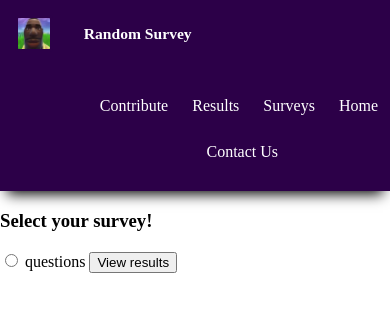
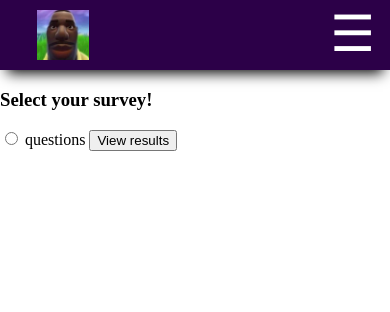
Before and after one commit to DavidToh2/Survey-Website, a Flask app: page /results in a window 390 px wide. Shown: the top 312 px of the page. Run offline with Flask 2, Linux system fonts and the light colour scheme.

Commit message:
Mobile-friendly header

```diff
--- a/static/scripts/layout-navbar.js
+++ b/static/scripts/layout-navbar.js
@@ -1,3 +1,11 @@
+function showTabletMenu() {
+    $(".header__button").toggleClass("header__button-tablet--visible");
+}
+
+function screenWidth() {
+    $("#contact").html(`${screen.width} px`);
+}
+
 $(document).ready(function() {
     var currentURL = window.location.href;
 
@@ -8,6 +16,8 @@ $(document).ready(function() {
         }
     });
 
+    var widthTimer = setInterval(screenWidth, 100);
+
 });
 
 window.onscroll = function() {
@@ -15,9 +25,13 @@ window.onscroll = function() {
         console.log("Displaying tiny header");
         $(".header__icon").addClass("header__icon--tiny");
         $(".header__title").addClass("header__title--tiny");
+        $(".header__button").addClass("header__button--tiny");
+        $(".header__navbar-tablet").addClass("header__navbar-tablet--tiny");
     } else {
         console.log("Displaying big header");
         $(".header__icon").removeClass("header__icon--tiny");
         $(".header__title").removeClass("header__title--tiny");
+        $(".header__button").removeClass("header__button--tiny");
+        $(".header__navbar-tablet").removeClass("header__navbar-tablet--tiny");
     }
 }
--- a/static/styles.css
+++ b/static/styles.css
@@ -1,5 +1,10 @@
 /* SASS variables. These have to be defined globally and are imperative.
 Invoke using $variable-name. */
+/* $phone-screen: 480px;
+$tablet-screen: 768px;
+$laptop-sm: 1024px;
+$laptop-md: 1440px;
+$laptop-lg: 1920px; */
 /* CSS variables. These were added pretty recently, and are defined in :root (i.e. html).
 These variables are declarative. Invoke using var(--variable-name). */
 :root {
@@ -10,7 +15,6 @@ These variables are declarative. Invoke using var(--variable-name). */
   --font-family: "Georgia", sans-serif;
   font-size: 16px;
   --font-size__title: 1.25rem;
-  --picture-width: min(100%, 900px);
   margin: 0px;
 }
 
@@ -36,6 +40,7 @@ button, .button {
   padding: 5px;
 }
 
+/* HEADER AND MOBILE/TABLET HEADER STYLES */
 .header {
   display: flex;
   position: sticky;
@@ -46,52 +51,90 @@ button, .button {
   box-shadow: 0px 10px 13px -7px #000000, 5px 5px 15px 5px rgba(0, 0, 0, 0);
   z-index: 10;
   transition: all 1s ease-in-out;
+  /* &__title {
+      text-align: center;
+      font-size: clamp(15px, 4vw, 30px);
+      font-weight: 700;
+      color: white;
+      padding: 22px clamp(15px, 4vw, 30px);;
+      display: block;
+      float: left;
+      transition: all 1s ease-in-out;
+
+      &--tiny {
+          font-size: clamp(7.5px, 2vw, 15px);
+          padding: 14px clamp(7.5px, 2vw, 15px);
+      }
+  } */
+}
+@media only screen and (max-width: 1024px) {
+  .header {
+    align-items: flex-start;
+  }
 }
 .header__icon {
   object-fit: cover;
-  height: clamp(30px, 8vw, 60px);
-  border-radius: 10%;
-  border: 3px solid var(--purple);
-  margin: 15px;
+  height: 50px;
+  /* border-radius: 10%; */
+  padding: 5px;
+  margin: 5px;
+  margin-left: calc(clamp(50px, 16vw, 100px) - 30px);
   display: block;
   float: left;
-  transition: all 1s ease-in-out;
+  transition: width, height 1s ease-in-out;
 }
 .header__icon--tiny {
-  height: clamp(15px, 4vw, 30px);
+  height: 30px;
   border: 1px solid var(--purple);
-}
-.header__title {
-  text-align: center;
-  font-size: clamp(15px, 4vw, 30px);
-  font-weight: 700;
-  color: white;
-  padding: 22px clamp(15px, 4vw, 30px);
-  display: block;
-  float: left;
-  transition: all 1s ease-in-out;
-}
-.header__title--tiny {
-  font-size: clamp(7.5px, 2vw, 15px);
-  padding: 14px clamp(7.5px, 2vw, 15px);
 }
 .header__navbar {
   list-style: none;
+  margin: 0;
+  padding: 0;
+  margin-left: auto;
+  flex-wrap: wrap;
+}
+@media only screen and (max-width: 1024px) {
+  .header__navbar {
+    display: flex;
+    flex-direction: column;
+  }
+}
+.header__navbar-tablet {
+  margin: 0px 10px;
   flex: 1;
-  background-color: var(--purple);
-  display: block;
-  float: left;
+  display: none;
+  color: white;
+  font-size: 50px;
+  margin-right: 10px;
+  cursor: pointer;
+  transition: width, height, font-size 1s ease-in-out;
+}
+@media only screen and (max-width: 1024px) {
+  .header__navbar-tablet {
+    display: block;
+  }
+  .header__navbar-tablet:hover {
+    background-color: var(--yellow);
+  }
+  .header__navbar-tablet:focus {
+    background-color: var(--yellow);
+  }
+  .header__navbar-tablet--tiny {
+    font-size: 30px;
+  }
 }
 .header__navbar a {
-  font-size: 1rem;
   font-weight: 500;
   color: white;
   text-decoration: none;
+  transition: width, height, font-size 1s ease-in-out;
 }
 .header__button {
-  background-color: var(--purple);
-  padding: 14px clamp(12px, 2vw, 24px);
-  float: right;
+  padding: 10px clamp(12px, 2vw, 24px);
+  font-size: 1.25rem;
+  display: inline;
+  cursor: pointer;
 }
 .header__button--active {
   background-color: var(--cyan);
@@ -99,15 +142,54 @@ button, .button {
 .header__button:hover {
   background-color: var(--yellow);
 }
+.header__button--tiny {
+  font-size: 1rem;
+  padding: 6px clamp(12px, 2vw, 24px);
+}
+@media only screen and (max-width: 1024px) {
+  .header__button {
+    display: none;
+    padding: 10px 60px 10px 60px;
+    margin-right: 10px;
+  }
+  .header__button-tablet--visible {
+    display: block;
+  }
+}
+.header__padding {
+  display: inline;
+  margin: 1px 50px;
+}
+@media only screen and (max-width: 1024px) {
+  .header__padding {
+    display: none;
+  }
+}
 
+/* PAGE CONTENT GENERIC STYLES */
+h1 {
+  font-size: max(3rem, 5vw);
+}
+
+@media only screen and (max-width: 768px) {
+  h1 {
+    font-size: 1.5rem;
+  }
+}
 .page-content {
   display: flex;
   flex-wrap: wrap;
 }
 
+.section-container {
+  flex: 100%;
+  display: flex;
+  flex-wrap: wrap;
+  margin-bottom: 30px;
+}
+
 .section {
   flex: 100%;
-  background-color: var(--beige);
   position: relative;
   display: block;
   margin-left: min(max(96px, 20%) - 96px, 10%);
@@ -117,8 +199,21 @@ button, .button {
   margin-right: max(0px, 20% - 96px);
 }
 
+.bgimg {
+  background-size: cover;
+}
+.bgimg--overlay-se {
+  position: absolute;
+  height: 100%;
+  width: 100%;
+  background-image: linear-gradient(150deg, rgb(255, 255, 255) 30%, rgba(255, 255, 255, 0.7) 100%);
+}
+
+/* INDEX PAGE STYLES */
 .colourful-title {
   /* https://blog.logrocket.com/five-cool-css-header-styles-with-cross-browser-compatibility/ */
+  position: relative;
+  padding: 10px 0px;
   width: max-content;
   background-image: conic-gradient(#553c9a, #ee4b2b, #00c2cb, #553c9a);
   background-clip: text;
@@ -130,6 +225,7 @@ button, .button {
   position: relative;
   width: 100%;
   font-family: "Verdana", sans-serif;
+  --picture-width: min(100%, 900px);
 }
 .slide__container {
   position: relative;
--- a/static/styles.scss
+++ b/static/styles.scss
@@ -3,6 +3,26 @@
 Invoke using $variable-name. */
 $beige: rgb(243, 236, 199);
 $beige-transparent: rgba($beige, 0);
+
+@mixin devices ($breakpoint) {
+    @if $breakpoint == phone {
+        @media only screen and (max-width: 768px) {
+            @content;
+        }
+    }
+
+    @if $breakpoint == tablet {
+        @media only screen and (max-width: 1024px) {
+            @content;
+        }
+    }
+}
+
+/* $phone-screen: 480px;
+$tablet-screen: 768px;
+$laptop-sm: 1024px;
+$laptop-md: 1440px;
+$laptop-lg: 1920px; */
 
 /* CSS variables. These were added pretty recently, and are defined in :root (i.e. html).
 These variables are declarative. Invoke using var(--variable-name). */
@@ -14,8 +34,7 @@ These variables are declarative. Invoke using var(--variable-name). */
     --font-family: "Georgia", sans-serif;
     font-size: 16px;
     --font-size__title: 1.25rem;
-    --picture-width: min(100%, 900px);
-    margin: 0px
+    margin: 0px;
 }
 body {
     display: block;
@@ -35,6 +54,8 @@ button, .button {
     padding: 5px;
 }
 
+                /* HEADER AND MOBILE/TABLET HEADER STYLES */
+
 .header {
     display: flex;
     position: sticky;
@@ -46,23 +67,28 @@ button, .button {
     z-index: 10;
     transition: all 1s ease-in-out;
 
+    @include devices(tablet) {
+        align-items: flex-start;
+    }
+
     &__icon {
         object-fit: cover;
-        height: clamp(30px, 8vw, 60px);
-        border-radius: 10%;
-        border: 3px solid var(--purple);
-        margin: 15px;
+        height: 50px;
+        /* border-radius: 10%; */
+        padding: 5px;
+        margin: 5px;
+        margin-left: calc(clamp(50px, 16vw, 100px) - 30px);
         display: block;
         float: left;
-        transition: all 1s ease-in-out;
+        transition: width, height 1s ease-in-out;
 
         &--tiny {
-            height: clamp(15px, 4vw, 30px);
+            height: 30px;
             border: 1px solid var(--purple);
         }
     }
 
-    &__title {
+    /* &__title {
         text-align: center;
         font-size: clamp(15px, 4vw, 30px);
         font-weight: 700;
@@ -76,27 +102,60 @@ button, .button {
             font-size: clamp(7.5px, 2vw, 15px);
             padding: 14px clamp(7.5px, 2vw, 15px);
         }
-    }
+    } */
 
     &__navbar {
         list-style: none;
+        margin: 0;
+        padding: 0;
+        margin-left: auto;
+        flex-wrap: wrap;
+
+        @include devices(tablet) {
+            display: flex;
+            flex-direction: column;
+        }
+    }
+
+    &__navbar-tablet {
+        margin: 0px 10px;
         flex: 1;
-        background-color: var(--purple);
-        display: block;
-        float: left;
+        display: none;
+        color: white;
+        font-size: 50px;
+        margin-right: 10px;
+        cursor: pointer;
+        transition: width, height, font-size 1s ease-in-out;
+
+        @include devices(tablet) {
+            display: block;
+
+            &:hover {
+                background-color: var(--yellow);
+            }
+
+            &:focus {
+                background-color: var(--yellow);
+            }
+
+            &--tiny {
+                font-size: 30px;
+            }
+        }
     }
 
     &__navbar a {
-        font-size: 1rem;
         font-weight: 500;
         color: white;
         text-decoration: none;
+        transition: width, height, font-size 1s ease-in-out;
     }
 
     &__button {
-        background-color: var(--purple);
-        padding: 14px clamp(12px, 2vw, 24px);
-        float: right;
+        padding: 10px clamp(12px, 2vw, 24px);
+        font-size: 1.25rem;
+        display: inline;
+        cursor: pointer;
 
         &--active {
             background-color: var(--cyan);
@@ -105,6 +164,41 @@ button, .button {
         &:hover {
             background-color: var(--yellow);
         }
+
+        &--tiny {
+            font-size: 1rem;
+            padding: 6px clamp(12px, 2vw, 24px);
+        }
+
+        @include devices(tablet) {
+            display: none;
+            padding: 10px 60px 10px 60px;
+            margin-right: 10px;
+
+            &-tablet--visible {
+                display: block;
+            }
+        }
+    }
+
+    &__padding {
+        display: inline;
+        margin: 1px 50px;
+        @include devices(tablet) {
+            display: none;
+        }
+    }
+}
+
+                    /* PAGE CONTENT GENERIC STYLES */
+
+h1 {
+    font-size: max(3rem, 5vw);
+}
+
+@include devices(phone) {
+    h1 {
+        font-size: 1.5rem;
     }
 }
 
@@ -113,9 +207,15 @@ button, .button {
     flex-wrap: wrap;
 }
 
+.section-container {
+    flex: 100%;
+    display: flex;
+    flex-wrap: wrap;
+    margin-bottom: 30px;
+}
+
 .section {
     flex: 100%;
-    background-color: var(--beige);
     position: relative;
     display: block;
     margin-left: min(calc(max(96px, 20%) - 96px), 10%);
@@ -125,8 +225,23 @@ button, .button {
     margin-right: max(0px, calc(20% - 96px));
 }
 
+.bgimg {
+    background-size: cover;
+
+    &--overlay-se {
+        position: absolute;
+        height: 100%;
+        width: 100%;
+        background-image: linear-gradient(150deg, rgba(255, 255, 255, 1) 30%, rgba(255, 255, 255, 0.7) 100%);
+    }
+}
+
+                    /* INDEX PAGE STYLES */
+
 .colourful-title {
     /* https://blog.logrocket.com/five-cool-css-header-styles-with-cross-browser-compatibility/ */
+    position: relative;
+    padding: 10px 0px;
     width: max-content;
     background-image: conic-gradient(#553c9a, #ee4b2b, #00c2cb, #553c9a);
     background-clip: text;
@@ -139,6 +254,7 @@ button, .button {
     position: relative;
     width: 100%;
     font-family: 'Verdana', sans-serif;
+    --picture-width: min(100%, 900px);
 
     &__container {
         position: relative;
--- a/templates/layout.html
+++ b/templates/layout.html
@@ -16,14 +16,16 @@
     </head>
     <body>
         <div class="header">
-            <img src="static/images/icon.png" class="header__icon">
-            <div class="header__title">Random Survey</div>
+            <img src="{{ url_for('static', filename='images/icon.png') }}" class="header__icon">
+            <!-- <div class="header__title">Random Survey</div> -->
             <ul class="header__navbar">
+                <li class="button header__navbar-tablet" onclick="showTabletMenu()">&#9776;</li>
                 <li class="button header__button"><a href="{{ url_for('index') }}">Home</a></li>
                 <li class="button header__button"><a href="{{ url_for('loadResults') }}">Surveys</a></li>
                 <li class="button header__button"><a href="{{ url_for('loadResults') }}">Results</a></li>
                 <li class="button header__button"><a href="{{ url_for('loadResults') }}">Contribute</a></li>
-                <li class="button header__button"><a href="{{ url_for('loadResults') }}" style="margin-right: 100px;">Contact Us</a></li>
+                <li class="button header__button"><a id="contact" href="{{ url_for('loadResults') }}">Contact Us</a></li>
+                <li class="header__padding"></li>
             </ul>
         </div>
         <div class="page-content">
```
Also changed, not shown: templates/index.html (+15 -4 lines), static/images/icon.png, 1 other file.
